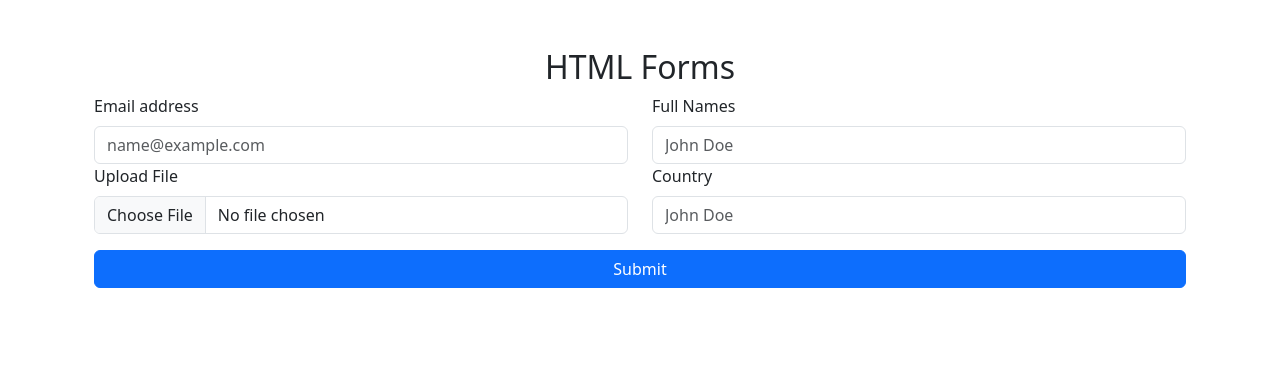
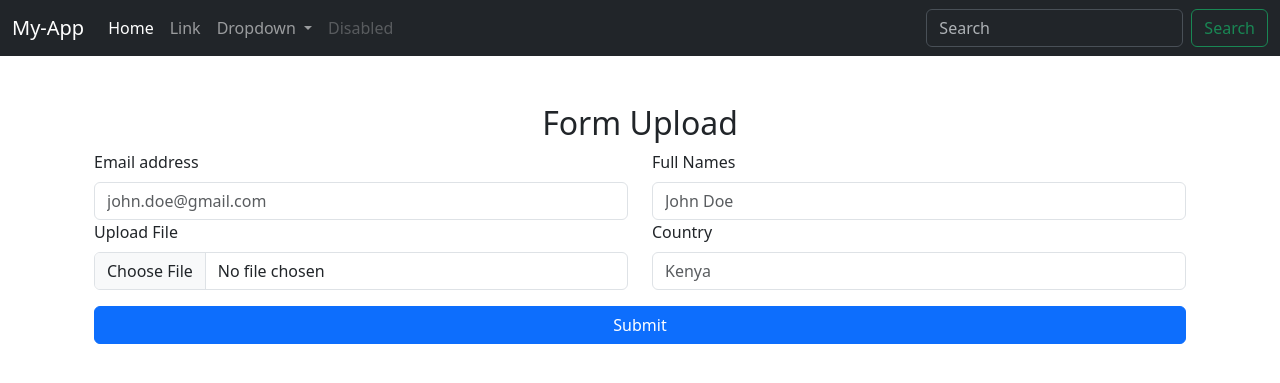
Before and after one commit to nardosteve/php-form-mysql, a PHP site: page / in a window 1280 px wide. Shown: the top 383 px of the page. Run offline with PHP 8.4, Linux system fonts and the light colour scheme.

Commit message:
FEATURE:: Navbar

```diff
--- a/form-control/form.php
+++ b/form-control/form.php
@@ -3,7 +3,7 @@
         <div class="row">
             <div class="col-md-6 col-sm-12">
                 <label for="email" class="form-label">Email address</label>
-                <input type="email" name="email" class="form-control" id="email" placeholder="name@example.com">
+                <input type="email" name="email" class="form-control" id="email" placeholder="john.doe@gmail.com">
             </div>
             <div class="col-md-6 col-sm-12">
                 <label for="names" class="form-label">Full Names</label>
@@ -15,7 +15,7 @@
             </div>
             <div class="col-md-6 col-sm-12 mb-3">
                 <label for="country" class="form-label">Country</label>
-                <input type="text" class="form-control" id="country" name="country" placeholder="John Doe">
+                <input type="text" class="form-control" id="country" name="country" placeholder="Kenya">
             </div>
         </div>
         <div class="d-grid gap-2">
--- a/index.php
+++ b/index.php
@@ -4,14 +4,16 @@
     <meta charset="UTF-8">
     <meta http-equiv="X-UA-Compatible" content="IE=edge">
     <meta name="viewport" content="width=device-width, initial-scale=1.0">
-    <title>PHP Form</title>
+    <title>PHP Form Upload</title>
     <link href="https://cdn.jsdelivr.net/npm/bootstrap@5.3.0-alpha3/dist/css/bootstrap.min.css" rel="stylesheet" integrity="sha384-KK94CHFLLe+nY2dmCWGMq91rCGa5gtU4mk92HdvYe+M/SXH301p5ILy+dN9+nJOZ" crossorigin="anonymous">
 </head>
 <body>
+    <?php include 'partials/header.php' ?>
     <div class="container">
-        <h1 class="h2 text-center mt-5">HTML Forms</h1>
+        <h1 class="h2 text-center mt-5">Form Upload</h1>
         <?php include 'form-control/form.php' ?>
     </div>
 </body>
+    <?php include 'partials/footer.php' ?>
         <script src="https://cdn.jsdelivr.net/npm/bootstrap@5.3.0-alpha3/dist/js/bootstrap.bundle.min.js" integrity="sha384-ENjdO4Dr2bkBIFxQpeoTz1HIcje39Wm4jDKdf19U8gI4ddQ3GYNS7NTKfAdVQSZe" crossorigin="anonymous"></script>
 </html>
--- /dev/null
+++ b/partials/header.php
@@ -0,0 +1,36 @@
+<nav class="navbar navbar-expand-lg bg-dark" data-bs-theme="dark"">
+  <div class="container-fluid">
+    <a class="navbar-brand" href="#">My-App</a>
+    <button class="navbar-toggler" type="button" data-bs-toggle="collapse" data-bs-target="#navbarSupportedContent" aria-controls="navbarSupportedContent" aria-expanded="false" aria-label="Toggle navigation">
+      <span class="navbar-toggler-icon"></span>
+    </button>
+    <div class="collapse navbar-collapse" id="navbarSupportedContent">
+      <ul class="navbar-nav me-auto mb-2 mb-lg-0">
+        <li class="nav-item">
+          <a class="nav-link active" aria-current="page" href="#">Home</a>
+        </li>
+        <li class="nav-item">
+          <a class="nav-link" href="#">Link</a>
+        </li>
+        <li class="nav-item dropdown">
+          <a class="nav-link dropdown-toggle" href="#" role="button" data-bs-toggle="dropdown" aria-expanded="false">
+            Dropdown
+          </a>
+          <ul class="dropdown-menu">
+            <li><a class="dropdown-item" href="#">Action</a></li>
+            <li><a class="dropdown-item" href="#">Another action</a></li>
+            <li><hr class="dropdown-divider"></li>
+            <li><a class="dropdown-item" href="#">Something else here</a></li>
+          </ul>
+        </li>
+        <li class="nav-item">
+          <a class="nav-link disabled">Disabled</a>
+        </li>
+      </ul>
+      <form class="d-flex" role="search">
+        <input class="form-control me-2" type="search" placeholder="Search" aria-label="Search">
+        <button class="btn btn-outline-success" type="submit">Search</button>
+      </form>
+    </div>
+  </div>
+</nav>
```
Also changed, not shown: db_connection/insert_data.php (+8 -3 lines), files/643e485d995f28.04139171.jpg (renamed from images/643ceb6ce41423.14337718.jpg), files/643e4b3c08b713.61447340.jpg (renamed from images/643ced6aaf7403.59087349.jpg), images/643cedbf8c8623.75080396.jpg (deleted), partials/footer.php (added).
